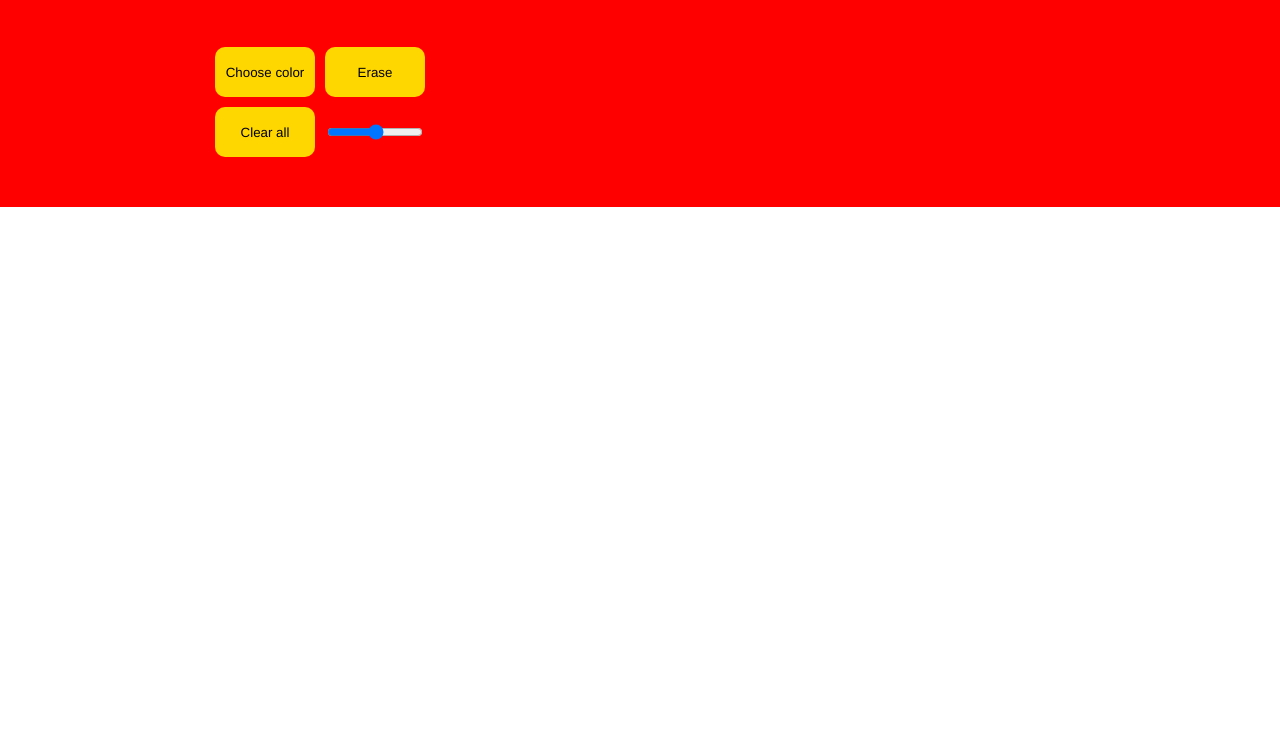
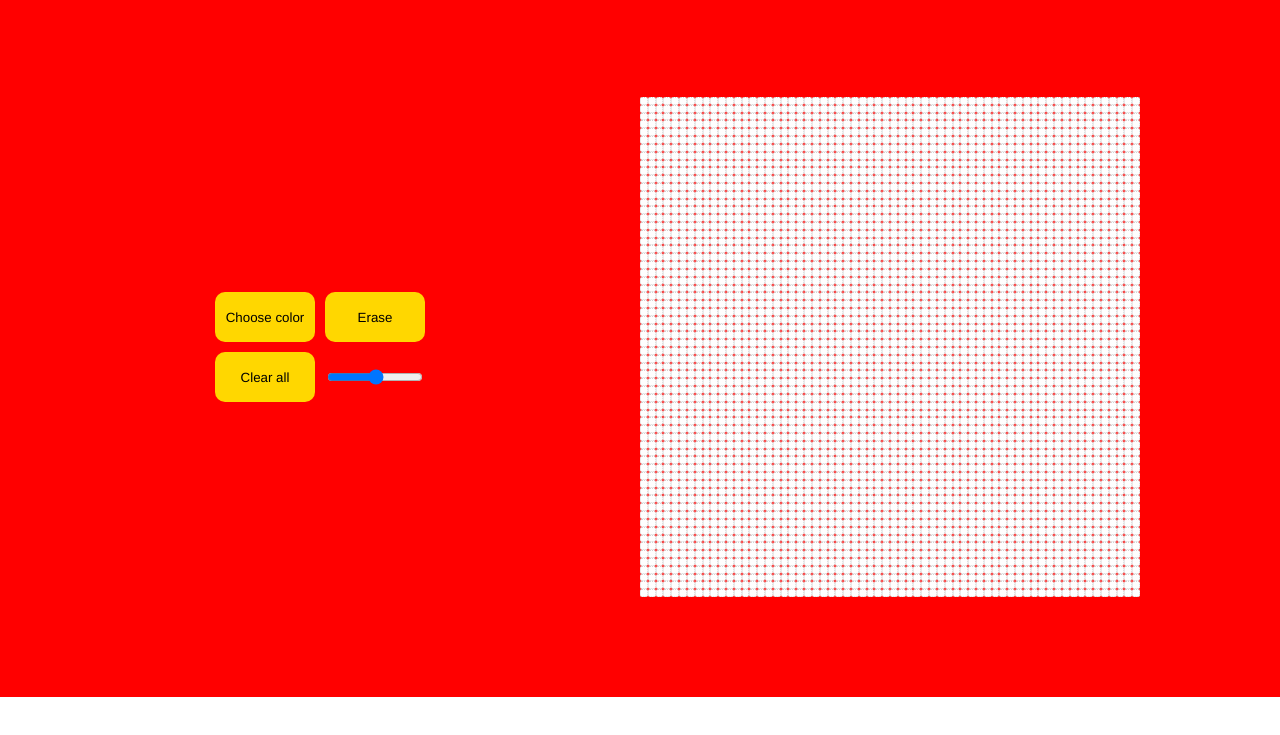
Before and after one commit to Panucio31/Etch-A-Sketch, a plain HTML site: page index.html in a window 1280 px wide. Shown: the part 21-756 px from the top of the page. Drawn offline with Linux system fonts and the light colour scheme.

Commit message:
feat: :art: grid creation function done

```diff
--- a/index.html
+++ b/index.html
@@ -29,6 +29,6 @@
 
     </footer>
 
-    <script type="modules" defer src="script.js"></script>
+    <script defer src="script.js"></script>
 </body>
 </html>
--- a/script.js
+++ b/script.js
@@ -1,7 +1,27 @@
 const gridContainer = document.querySelector('.grid-container');
 const button = document.querySelectorAll('.btn')
+const size = 0;
+
+const newGrid = (fieldCount) => {
+    gridContainer.style.gridTemplateColumns = `repeat(${fieldCount}, 1fr)`;
+    gridContainer.style.gridTemplateRows = `repeat(${fieldCount}, 1fr)`;
+
+    for (let i = 0; i < fieldCount * fieldCount; i++) {
+        const gridField = document.createElement('div');
+        gridField.classList.add('active-field');
+        gridField.addEventListener('mousedown', () => {
+            changeColor;
+        })
+        gridField.addEventListener('mouseover', () => {
+            changeColor
+        })
+        gridContainer.appendChild(gridField)
+    }
+}
+
+newGrid(64)
 
 
-const newGrid = () => {
+const changeColor = () => {
 
 }
--- a/style.css
+++ b/style.css
@@ -20,8 +20,11 @@ body {
 }
 section {
     width: 100%;
+    height: 600px;
     background-color: red;
     display: grid;
+    justify-content: center;
+    align-items: center;
     grid-template-columns: 50% 50%;
     padding-bottom: 50px;
     padding-top: 50px;
@@ -49,3 +52,17 @@ section {
     box-shadow: 3px 3px 2px goldenrod ;
 
 }
+
+.grid-container {
+    display: grid;
+    width: 500px;
+    height: 500px;
+
+}
+
+.active-field {
+    background: white;
+    border: 0.2px dotted lightgrey;
+    border-radius: 2px;
+
+}
```
